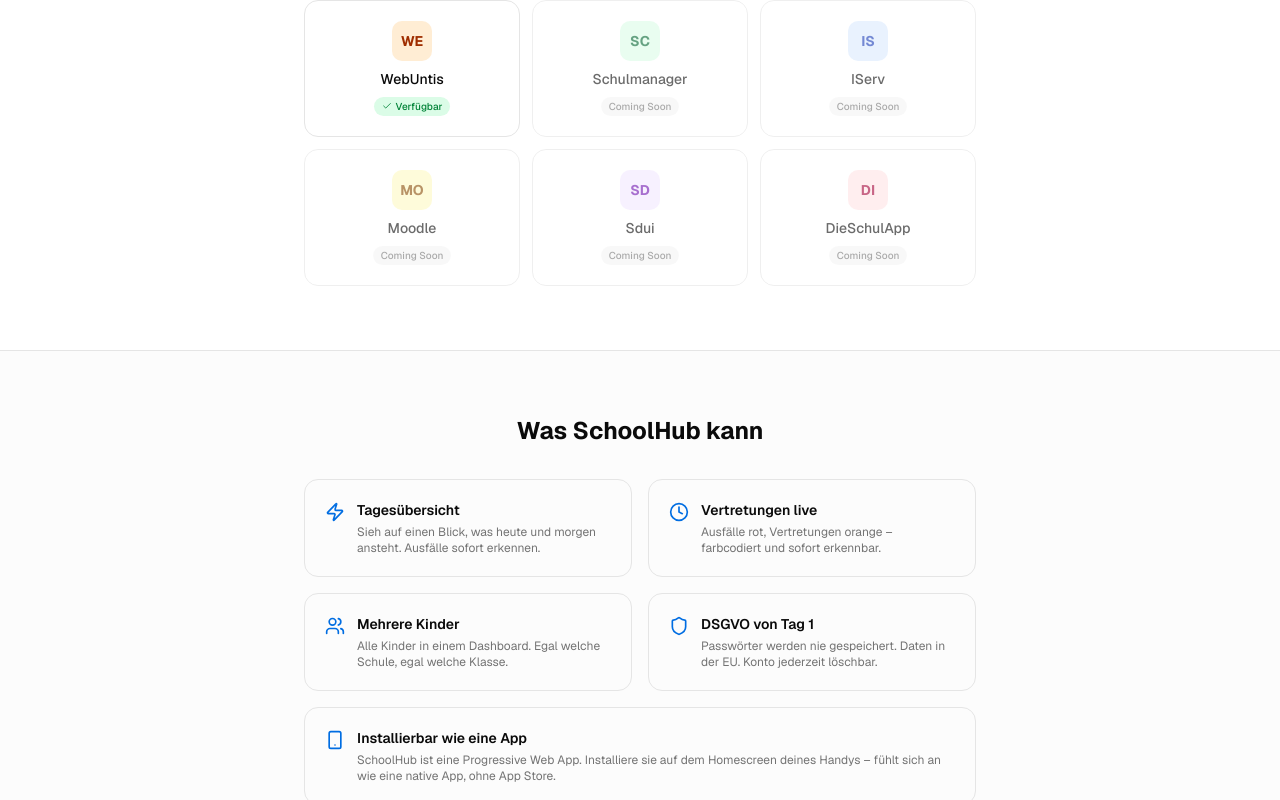
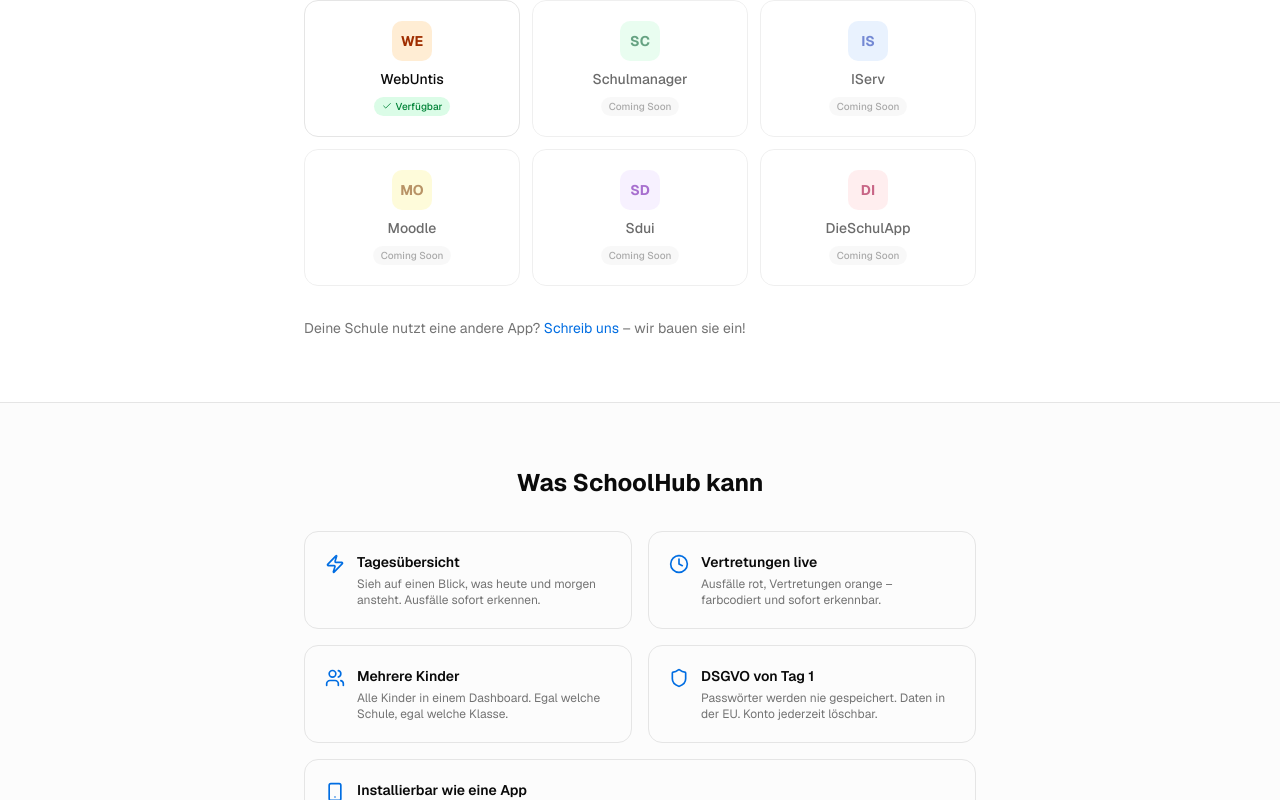
Before and after one commit to kevjaeg/klasshub, a Next.js app: page / in a window 1280 px wide. Shown: the part 1224-2024 px from the top of the page. Built offline with nearby package versions, Linux system fonts and the light colour scheme.

Commit message:
feat: add contact prompt below platform grid

```diff
--- a/src/app/page.tsx
+++ b/src/app/page.tsx
@@ -116,6 +116,13 @@ export default function LandingPage() {
                 </div>
               ))}
             </div>
+            <p className="text-sm text-muted-foreground">
+              Deine Schule nutzt eine andere App?{" "}
+              <a href="mailto:kontakt@schoolhub.app" className="text-primary hover:underline">
+                Schreib uns
+              </a>{" "}
+              – wir bauen sie ein!
+            </p>
           </div>
         </section>
 
```
